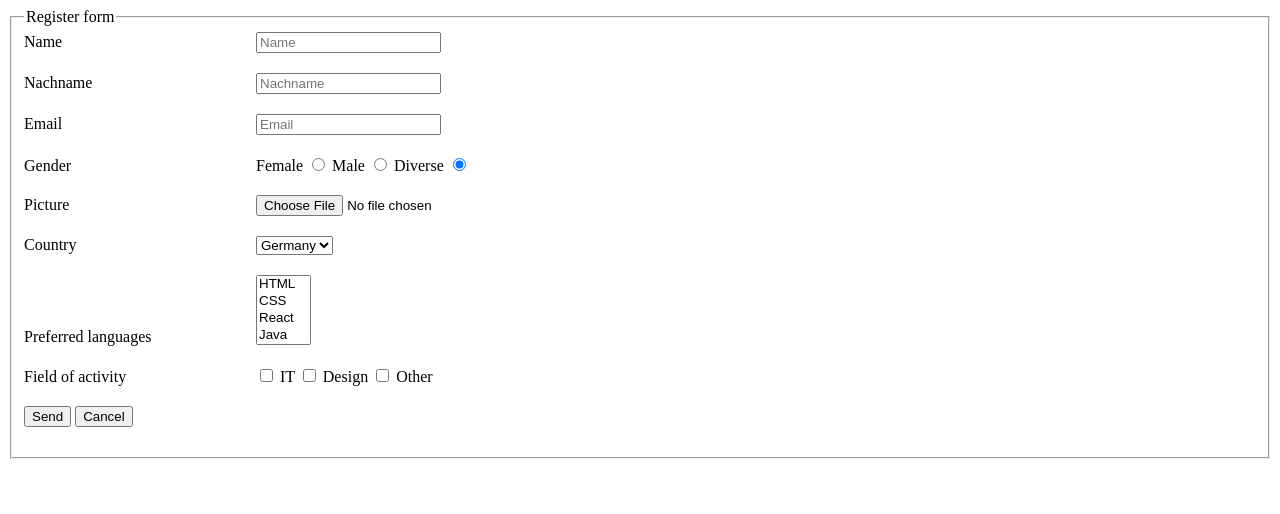
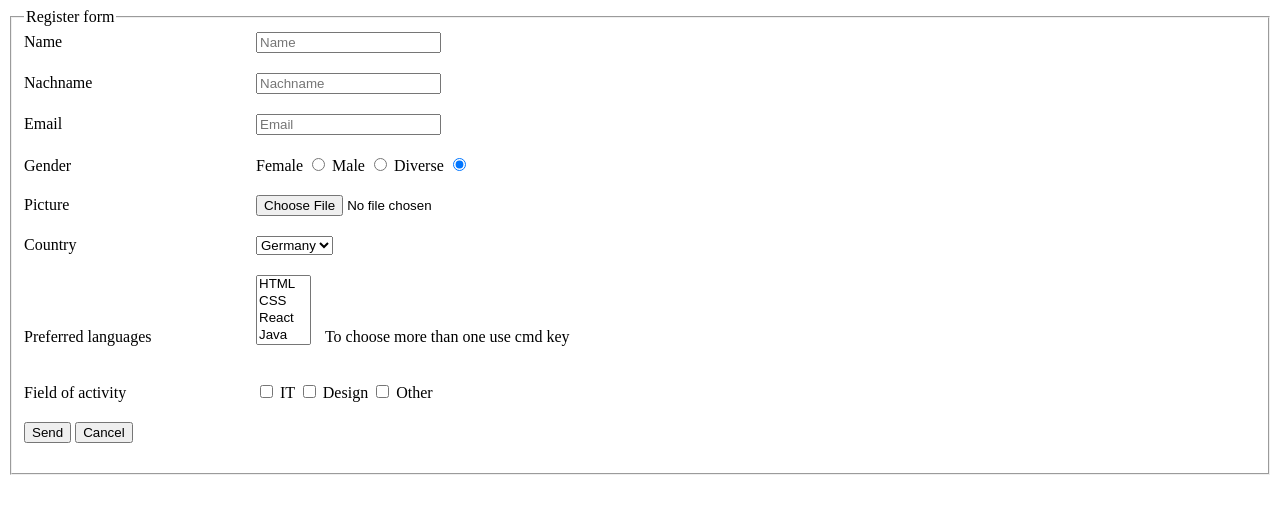
Before and after one commit to YvonneJL/Forms, a plain HTML site: page Aufgabe_2/index.html in a window 1280 px wide. Drawn offline with Linux system fonts and the light colour scheme.

Commit message:
p-tag_hinzugefügt

```diff
--- a/Aufgabe_2/assets/css/style.css
+++ b/Aufgabe_2/assets/css/style.css
@@ -8,4 +8,9 @@ div {
     width: 8rem;
 }
 
+p {
+    display: inline-block;
+    margin-left: 10px;
+}
+
 /* display inline block sorgt dafür, dass ich den labels, die ich hier anspreche eine Größe vergeben kann (da sie inline Elemente sind und nur die Größe einnehmen, die sie eben brauchen-->so kann ich Größe vergeben-->überall gelich-->so wird dann der Abstand zum Eingabefeld überall gleich */
--- a/Aufgabe_2/index.html
+++ b/Aufgabe_2/index.html
@@ -61,6 +61,7 @@
                         <option value="">Java</option>
                         <option value="">Deutsch</option>
                     </select>
+                    <p>To choose more than one use cmd key</p>
                 </div>
 
                 <div>
```
